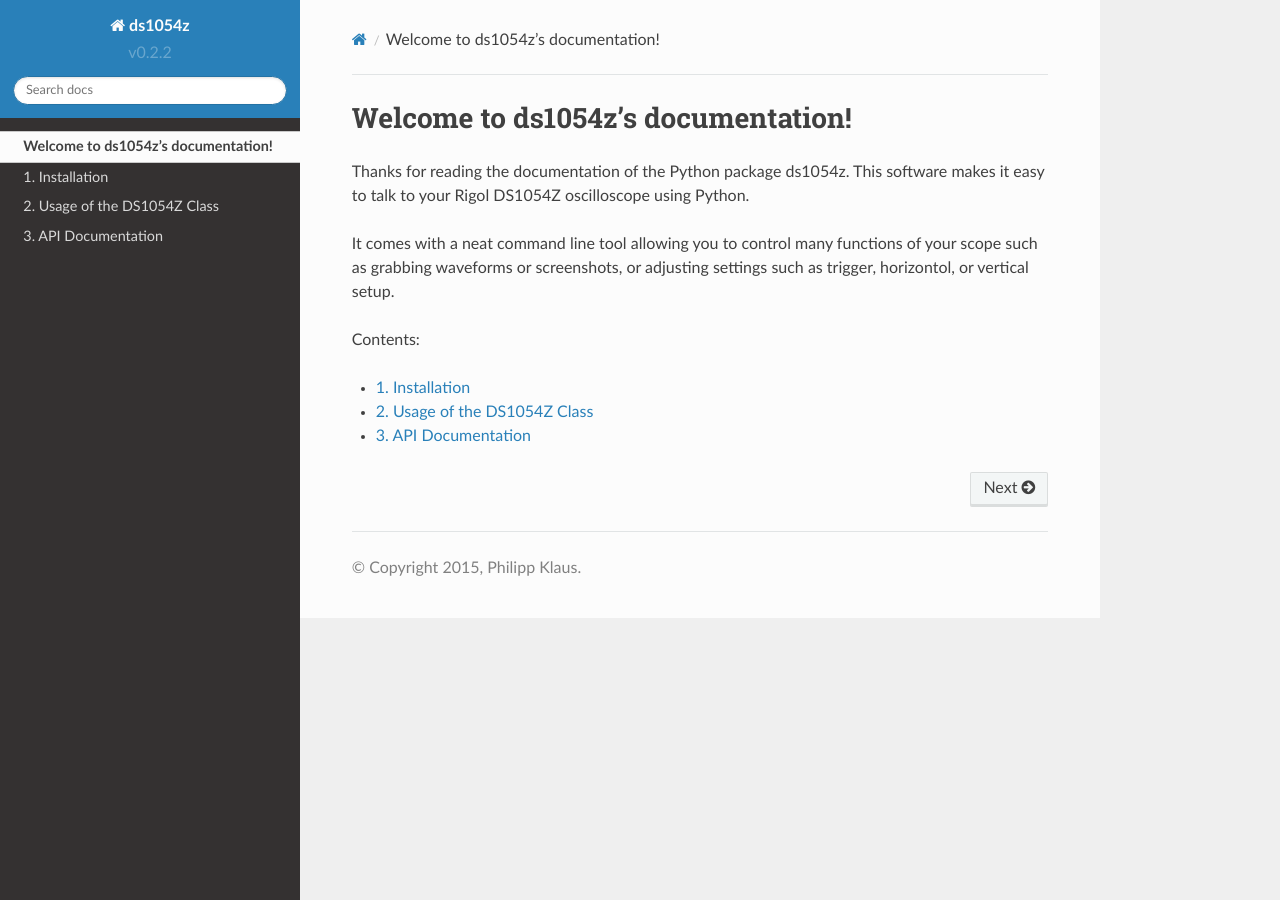
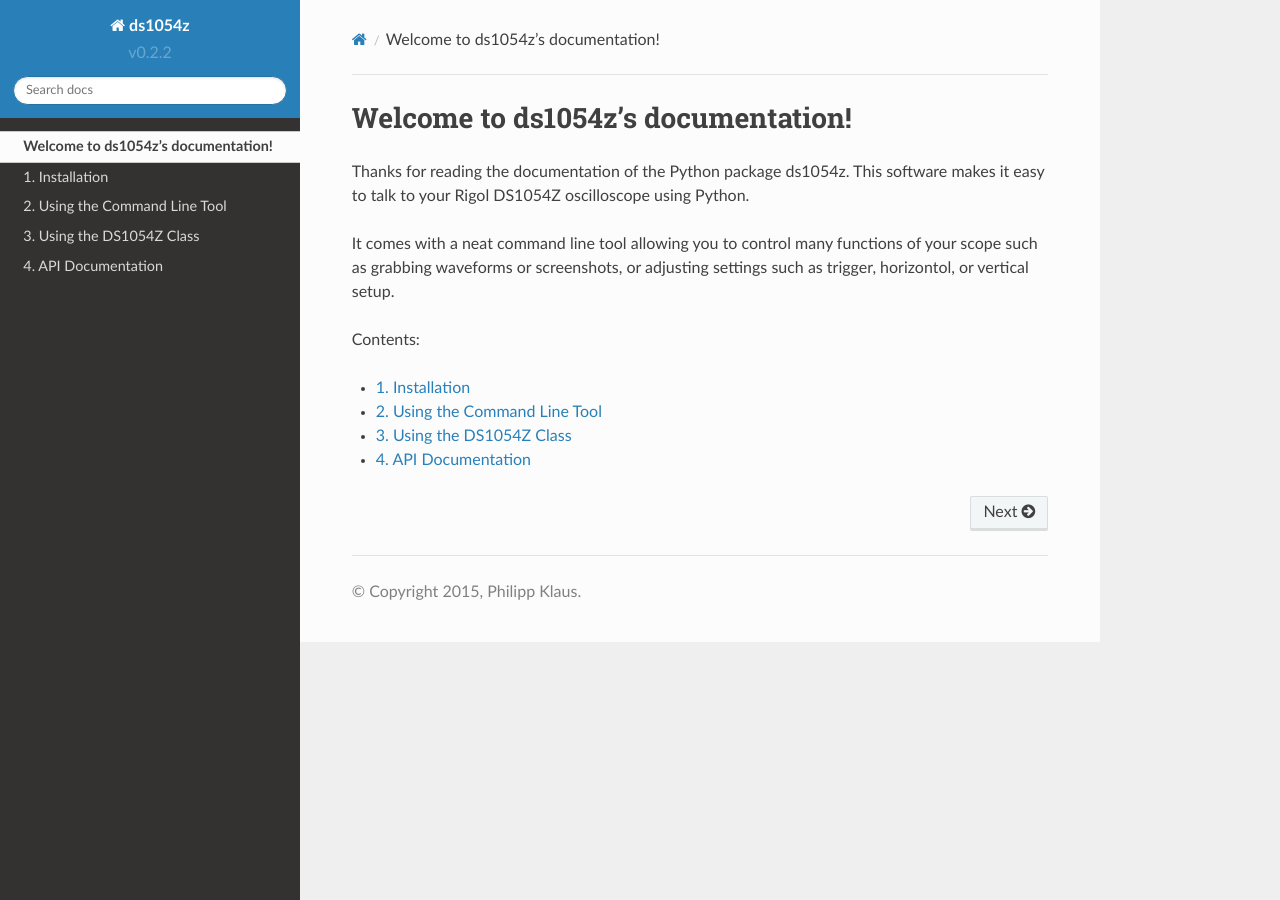
Before and after one commit to pklaus/ds1054z, a Sphinx documentation site: the page built from doc/index.rst, in a window 1280 px wide. Built offline with Sphinx 7.4.7 and the Read the Docs theme 2.0.0, drawn with Linux system fonts in a browser that asks for light colours; some of the changed lines change nothing that is shown.

Commit message:
doc: adding help on the command line tool

```diff
--- a/doc/index.rst
+++ b/doc/index.rst
@@ -25,5 +25,6 @@
    :numbered:
 
    installation
+   using-the-cli
    using-the-class
    api/index
--- a/doc/using-the-class.rst
+++ b/doc/using-the-class.rst
@@ -1,5 +1,5 @@
-Usage of the DS1054Z Class
-==========================
+Using the DS1054Z Class
+=======================
 
 The Class :py:class:`ds1054z.DS1054Z` is a very easy and convenient way to
 interact with your oscilloscope programmatically.
--- /dev/null
+++ b/doc/using-the-cli.rst
@@ -0,0 +1,48 @@
+Using the Command Line Tool
+===========================
+
+This package installs a versatile command line (CLI) tool called ``ds1054z``.
+You can use it to save the screen of your scope, for example::
+
+    ds1054z \
+      --save-screen 'default' --overlay 0.3 \
+      192.168.0.23
+
+As a result, a file like this will be saved to your current working directory:
+
+.. image:: images/ds1054z-scope-display.png
+
+
+The signature of the command line tool is as follows::
+
+    philipp@lion$ ds1054z --help
+
+    usage: ds1054z [-h] [--discover] [--save-screen IMG_FILENAME]
+                   [--overlay RATIO] [--properties PROPERTIES]
+                   [--operate {run,stop,single,tforce}] [--shell] [--verbose]
+                   [--debug]
+                   [device]
+
+    CLI for the DS1054Z scope by Rigol
+
+    positional arguments:
+      device                The device string. Typically the IP address of the
+                            oscilloscope. Will try to discover a single (!) scope
+                            on the network if you leave it out.
+
+    optional arguments:
+      -h, --help            show this help message and exit
+      --discover, -d        Discover and list scopes in your network and exit
+      --save-screen IMG_FILENAME, -i IMG_FILENAME
+                            Save an image of the screen
+      --overlay RATIO, -o RATIO
+                            Dim on-screen controls in --save-screen with a mask
+                            (default ratio: 0.5)
+      --properties PROPERTIES, -p PROPERTIES
+                            Query properties of the DS1054Z instance (separated by
+                            a comma)
+      --operate {run,stop,single,tforce}
+                            Operate essential oscilloscope functions
+      --shell, -s           Start an interactive shell to control your scope.
+      --verbose, -v         More verbose output
+      --debug               Enable debugging output
```
